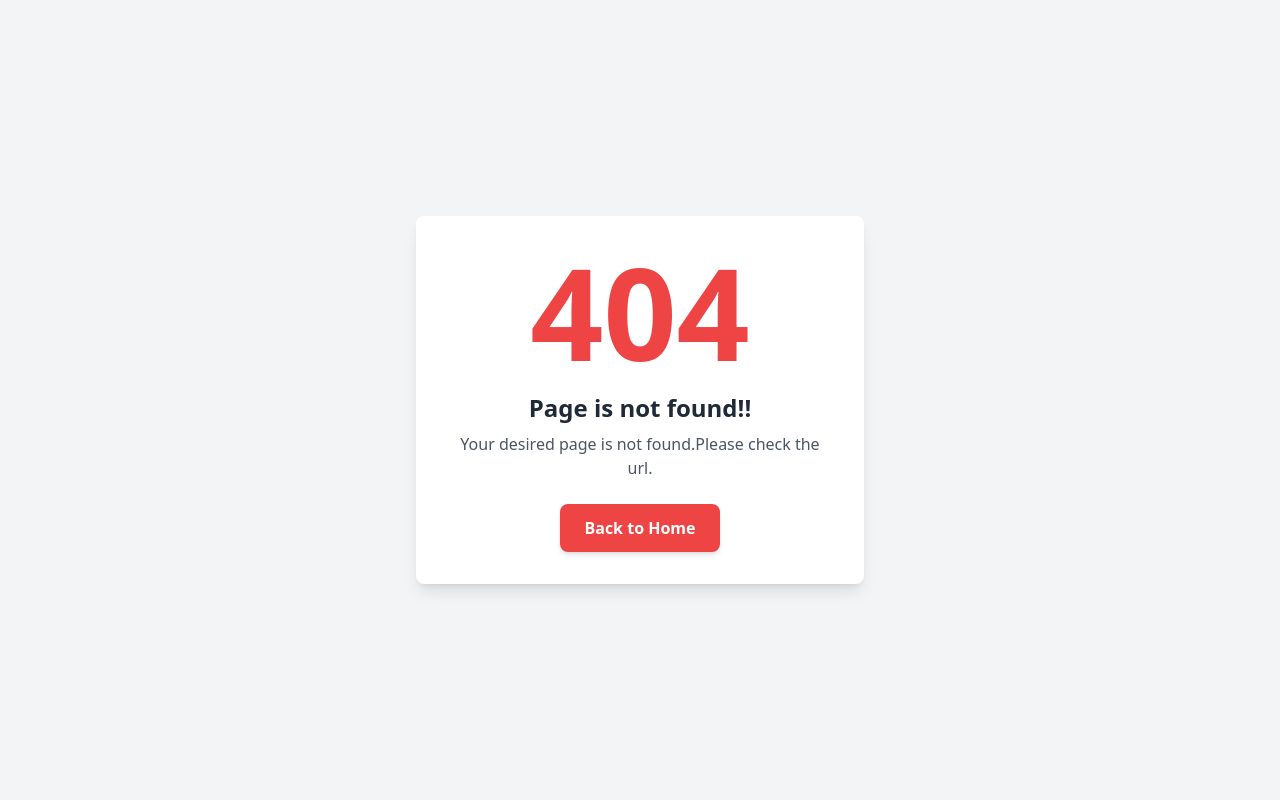
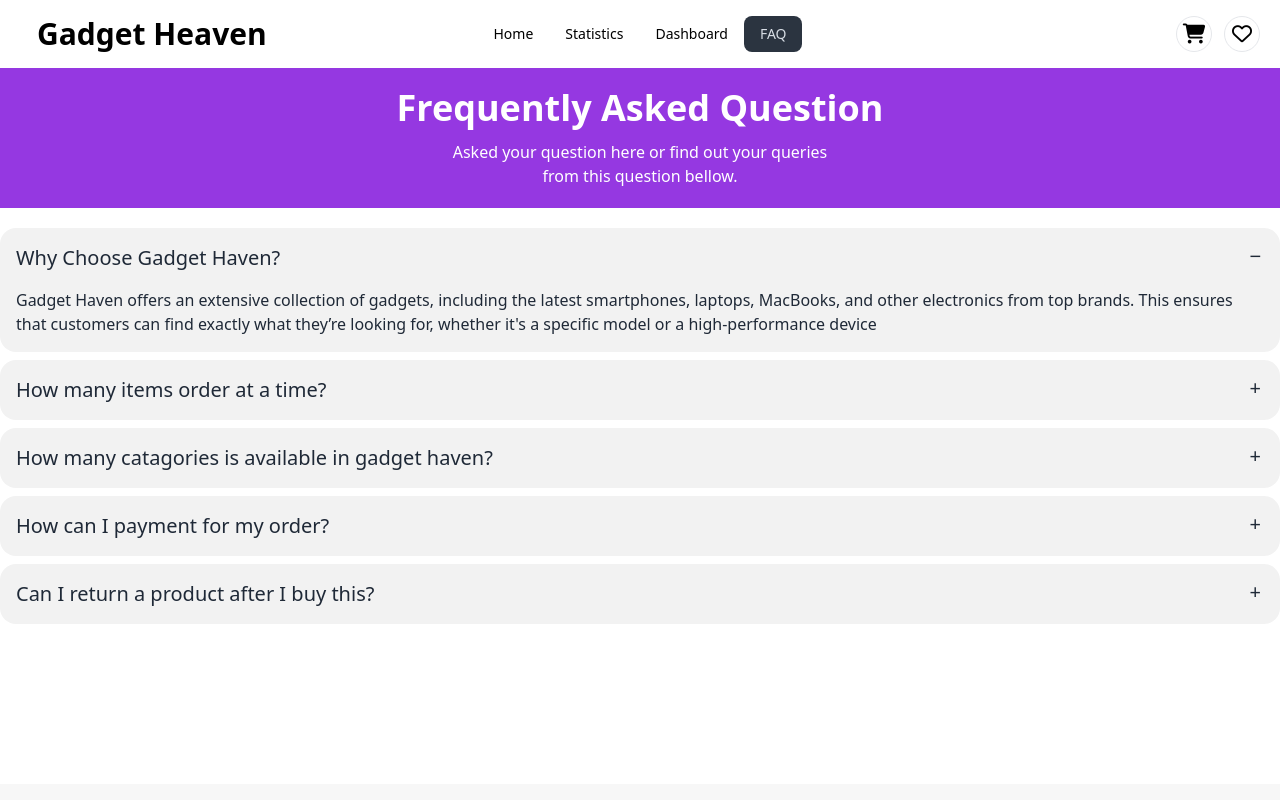
Before and after one commit to jahidul2004/gadget-haven, a React (Vite) app: page /faq in a window 1280 px wide. Before the commit this address had no page. Shown: the top 800 px of the page. Built offline with nearby package versions, Linux system fonts and the light colour scheme.

Commit message:
FAQ section added.

```diff
--- /dev/null
+++ b/src/components/Faq/Faq.jsx
@@ -0,0 +1,66 @@
+import React from "react";
+
+const Faq = () => {
+    return (
+        <div>
+            <div className="bg-[#9538e1] py-5 text-white text-center">
+                <h1 className="text-4xl font-bold mb-3">
+                    Frequently Asked Question
+                </h1>
+                <p className="font-semi-bold">
+                    Asked your question here or find out your queries <br />{" "}
+                    from this question bellow.
+                </p>
+            </div>
+            <div className="flex flex-col gap-2 my-5">
+                <div className="collapse collapse-plus bg-base-200">
+                    <input type="radio" name="my-accordion-3" defaultChecked />
+                    <div className="collapse-title text-xl font-medium">
+                        Why Choose Gadget Haven?
+                    </div>
+                    <div className="collapse-content">
+                        <p>Gadget Haven offers an extensive collection of gadgets, including the latest smartphones, laptops, MacBooks, and other electronics from top brands. This ensures that customers can find exactly what they’re looking for, whether it's a specific model or a high-performance device</p>
+                    </div>
+                </div>
+                <div className="collapse collapse-plus bg-base-200">
+                    <input type="radio" name="my-accordion-3" />
+                    <div className="collapse-title text-xl font-medium">
+                    How many items order at a time?
+                    </div>
+                    <div className="collapse-content">
+                        <p>There are no Limits to order product at a time.</p>
+                    </div>
+                </div>
+                <div className="collapse collapse-plus bg-base-200">
+                    <input type="radio" name="my-accordion-3" />
+                    <div className="collapse-title text-xl font-medium">
+                        How many catagories is available in gadget haven?
+                    </div>
+                    <div className="collapse-content">
+                        <p>There are many categories available.Like- <br />1.Phone <br />2.Laptop <br />3.Macbook.Etc.</p>
+                    </div>
+                </div>
+                <div className="collapse collapse-plus bg-base-200">
+                    <input type="radio" name="my-accordion-3" />
+                    <div className="collapse-title text-xl font-medium">
+                        How can I payment for my order?
+                    </div>
+                    <div className="collapse-content">
+                        <p>Yoy can payment many ways.like- <br />1.Bkash <br />2.Nagad <br />3.Bank payment <br />4.Cash On Delivery <br />5.And many more.</p>
+                    </div>
+                </div>
+                <div className="collapse collapse-plus bg-base-200">
+                    <input type="radio" name="my-accordion-3" />
+                    <div className="collapse-title text-xl font-medium">
+                        Can I return a product after I buy this?
+                    </div>
+                    <div className="collapse-content">
+                        <p>Yes.You can return a product after buy within 7 days.</p>
+                    </div>
+                </div>
+            </div>
+        </div>
+    );
+};
+
+export default Faq;
--- a/src/components/NavBar/NavBar.jsx
+++ b/src/components/NavBar/NavBar.jsx
@@ -52,6 +52,9 @@
                         <li>
                             <NavLink to="/dashboard">Dashboard</NavLink>
                         </li>
+                        <li>
+                            <NavLink to="/faq">FAQ</NavLink>
+                        </li>
                     </ul>
                 </div>
                 <a className="btn btn-ghost text-3xl font-bold">
@@ -69,6 +72,9 @@
                     <li>
                         <NavLink to="/dashboard">Dashboard</NavLink>
                     </li>
+                    <li>
+                        <NavLink to="/faq">FAQ</NavLink>
+                    </li>
                 </ul>
             </div>
             <div className="navbar-end flex items-center">
--- a/src/main.jsx
+++ b/src/main.jsx
@@ -14,6 +14,7 @@
 import { HelmetProvider } from "react-helmet-async";
 import { ToastContainer } from "react-toastify";
 import 'react-toastify/dist/ReactToastify.css';
+import Faq from "./components/Faq/Faq";
 
 const router = createBrowserRouter([
     {
@@ -52,6 +53,10 @@
                 element: <CardDetails />,
                 loader: () => fetch("/gadget.json").then((res) => res.json()),
             },
+            {
+                path:'/faq',
+                element: <Faq></Faq>
+            }
         ],
     },
     {
```
